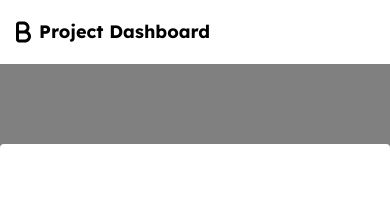
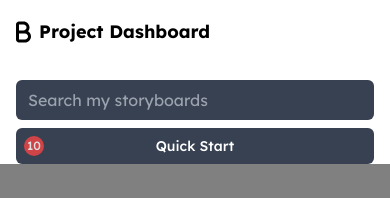
Before and after one commit to samiralam04/ReactTailwindBoilerplate-main, a React (Create React App) app: page / in a window 390 px wide. Shown: the top 198 px of the page. Built offline with nearby package versions, Linux system fonts and the light colour scheme.

Commit message:
Implemented responsiveness

```diff
--- a/src/Components/HeadSeaction/Header.jsx
+++ b/src/Components/HeadSeaction/Header.jsx
@@ -46,7 +46,7 @@ function Navbar() {
             >
               {/* Countdown Display */}
               {countdown > 0 && (
-                <span className="absolute left-0 bg-red-500 text-white rounded-full w-5 h-5 flex items-center justify-center animate-pulse text-xs  ml-2">
+                <span className="absolute left-0 bg-red-500 text-white rounded-full w-5 h-5 flex items-center justify-center animate-pulse text-xs ml-2">
                   {countdown} {/* Countdown number */}
                 </span>
               )}
@@ -54,6 +54,28 @@ function Navbar() {
             </button>
           </div>
         </div>
+        {/* Responsive Search Bar and Button for small screens */}
+        <div className="md:hidden mt-4">
+          {/* Search Bar */}
+          <input
+            type="text"
+            placeholder="Search my storyboards"
+            className="bg-gray-700 text-white rounded-md py-2 px-3 w-full focus:outline-none focus:bg-gray-600"
+          />
+          {/* Quick Start Button with Countdown */}
+          <button
+            className="bg-gray-700 text-white mt-2 w-full py-2 rounded-md text-sm font-medium relative flex items-center justify-center"
+            onClick={handleCountdown}
+          >
+            {/* Countdown Display */}
+            {countdown > 0 && (
+              <span className="absolute left-0 bg-red-500 text-white rounded-full w-5 h-5 flex items-center justify-center animate-pulse text-xs ml-2">
+                {countdown} {/* Countdown number */}
+              </span>
+            )}
+            Quick Start
+          </button>
+        </div>
       </div>
     </nav>
   );
```
